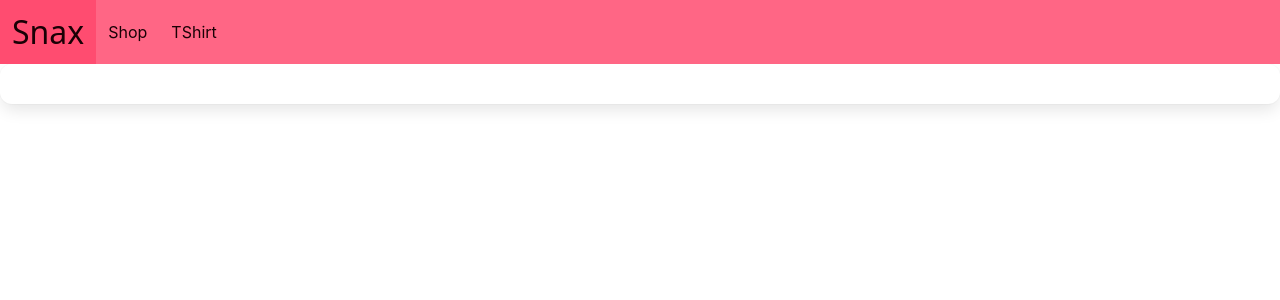
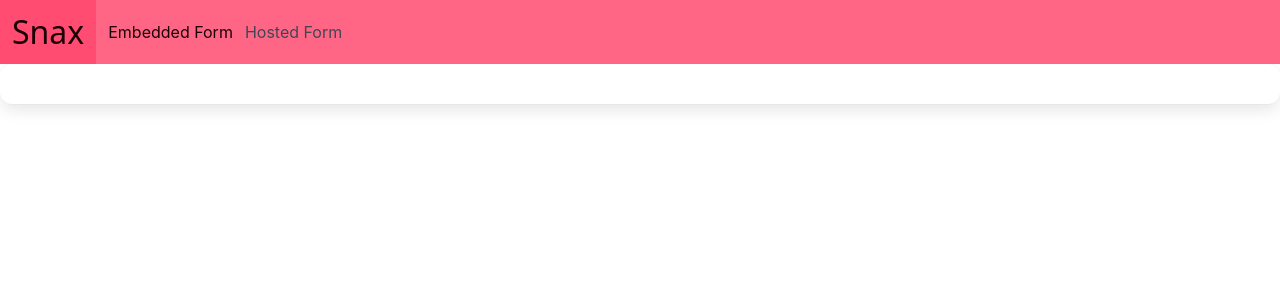
Before and after one commit to haydencarlson11/stripe-example, a Flask app: page /complete in a window 1280 px wide. Shown: the top 300 px of the page. Run offline with Flask 3, Linux system fonts and the light colour scheme; some libraries are stand-ins or nearby versions; some web fonts are replaced.

Commit message:
cleaned up

```diff
--- a/server.py
+++ b/server.py
@@ -48,9 +48,9 @@ def index():
     return render_template("index.html", products=get_products(False))
 
 
-@app.route("/tshirt")
-def subscriptions():
-    return render_template("tshirt.html")
+# @app.route("/tshirt")
+# def subscriptions():
+#     return render_template("tshirt.html")
 
 # The client needs a public key to set up a secure connection,
 # which it requests via this URL.
--- a/templates/navbar.html
+++ b/templates/navbar.html
@@ -16,12 +16,9 @@
   <div id="navbarBasicExample" class="navbar-menu">
     <div class="navbar-start">
       <a href="/" class="navbar-item">
-        Shop
+        Embedded Form
       </a>
-
-      <a href="/tshirt" class="navbar-item">
-        TShirt
-      </a>
+      <button id="hosted-form">Hosted Form</button>
 
     </div>
   </div>
```
Also changed, not shown: static/js/index.js (+28 -0 lines), static/js/tshirt.js (deleted, +0 -26 lines), templates/tshirt.html (deleted, +0 -16 lines).
